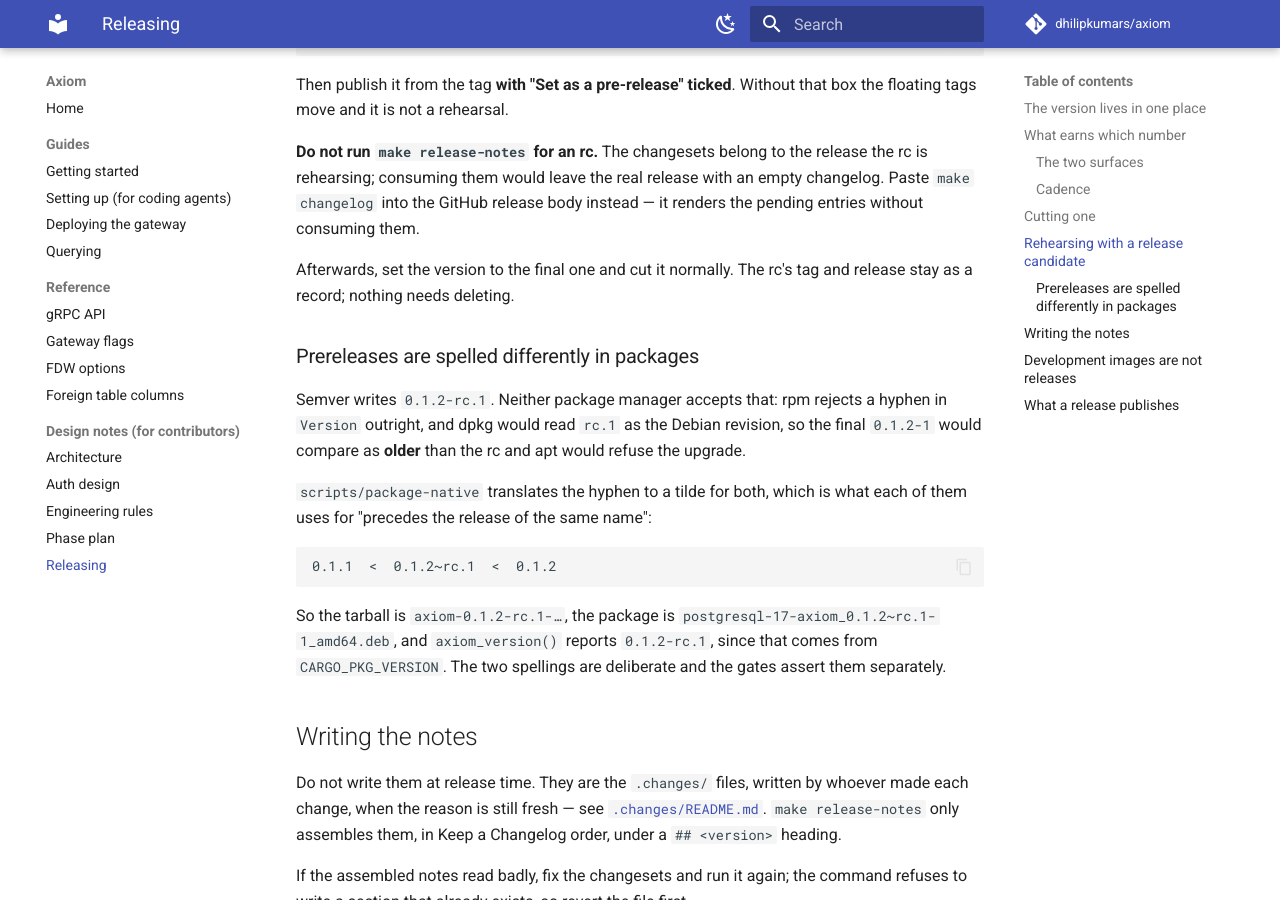
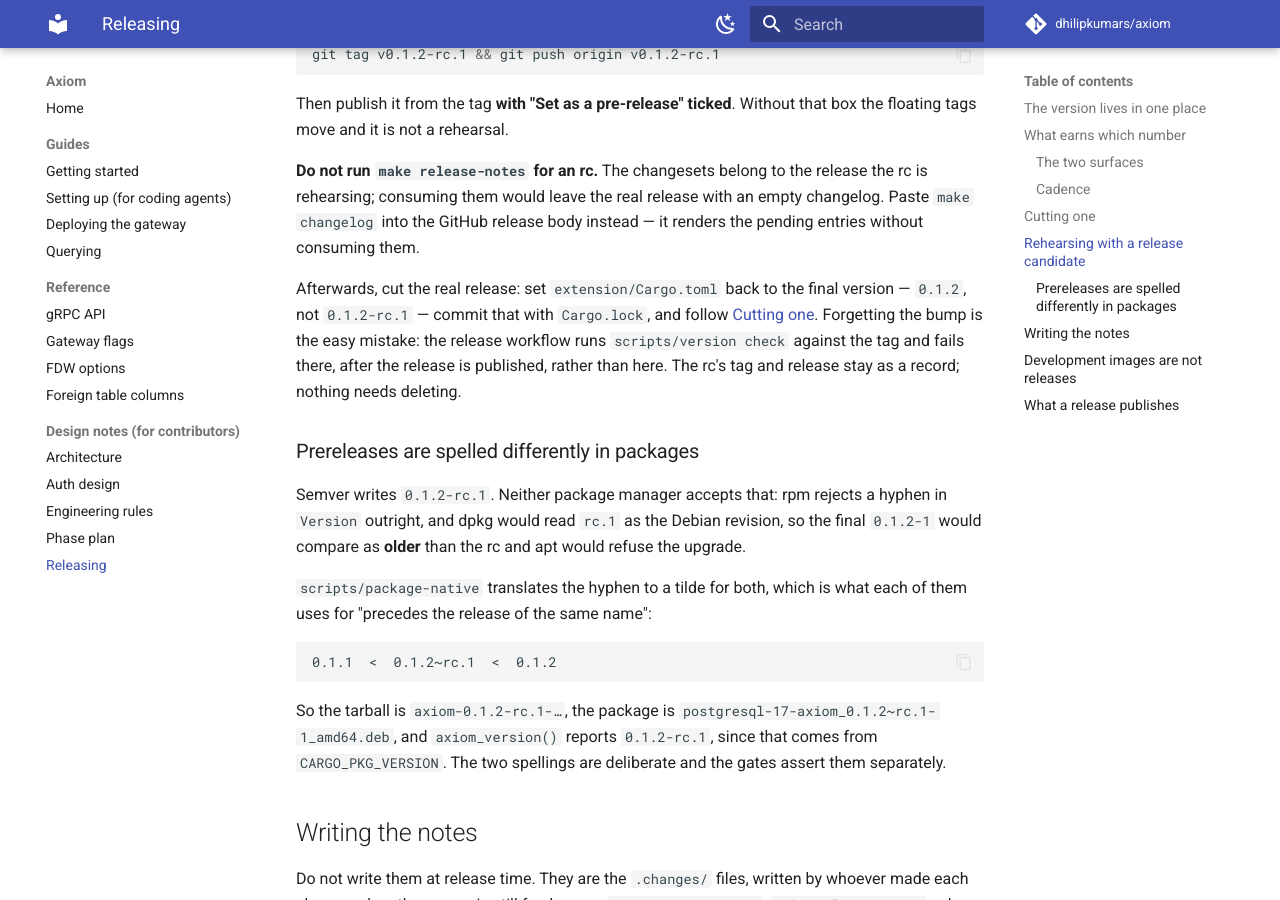
Before and after one commit to dhilipkumars/axiom, an MkDocs documentation site: the page built from docs/RELEASING.md, in a window 1280 px wide and 900 px high, scrolled down 3412 px. Built offline with MkDocs 1.6.1 and Material for MkDocs 9.7.7, drawn with Linux system fonts in a browser that asks for light colours; comment, search, counter and statistics services are not loaded; some of the changed text lies outside the part shown.

Commit message:
Stop the stale-script check forbidding the fix it makes harder
An unframed review -- given the PR and the issues and left to find its
own angle, rather than told what to attack -- found the thing five
directed rounds had not.

The check I added counts every axiom--*.sql as a duplicate install
script. Postgres names an upgrade script axiom--<from>--<to>.sql, which
matches that glob, so the check forbids ever shipping one. It was written
to stop a stale build cache leaking old releases' install scripts and it
does that, but it also blocks the correct future state, which is worse
than the bug it prevents. Install and upgrade scripts are now told apart
by the doubled hyphen, and only install scripts are counted. Checked all
three ways: one install accepted, install plus upgrade accepted, two
installs rejected.

The review's framing of that finding needed correcting in one direction
and conceding in the other. It read as "this PR breaks the extension
upgrade path". It does not: Axiom ships no upgrade scripts for any
version pair, so `ALTER EXTENSION axiom UPDATE` has never worked, and
`DROP EXTENSION axiom CASCADE` takes every foreign table, server and
user mapping with it. That predates this branch and is now issue #65.
What is mine is the check standing in the way of fixing it.

Three smaller findings, all correct:

package-extension asked `scripts/version package` for the spelling
without passing the version, while package-native passes it. Harmless
today because package-extension reads the version from Cargo.toml
anyway, but it is the same contract and it should not depend on two
scripts happening to agree.

The usage banner omitted --glibc-floor, which the script parses and
package-extension passes.

"Cutting one" never said to set the version. The rc section sends the
maintainer there afterwards, so following both literally cuts v0.1.2
with Cargo.toml still reading 0.1.2-rc.1 -- and the failure lands in the
release workflow's `scripts/version check`, after publishing, not
locally.

Co-Authored-By: Claude Opus 5 <noreply@anthropic.com>

````diff
--- a/docs/RELEASING.md
+++ b/docs/RELEASING.md
@@ -90,6 +90,7 @@ immediately, and are never held back for a cadence.
 ## Cutting one
 
 ```sh
+# extension/Cargo.toml -> X.Y.Z first; everything else derives from it
 make release-check                  # changesets well-formed, version consistent
 make changelog                      # read what the release will say
 make release-notes VERSION=X.Y.Z    # assemble CHANGELOG.md, empty .changes/
@@ -149,8 +150,12 @@ release the rc is rehearsing; consuming them would leave the real release with
 an empty changelog. Paste `make changelog` into the GitHub release body
 instead — it renders the pending entries without consuming them.
 
-Afterwards, set the version to the final one and cut it normally. The rc's tag
-and release stay as a record; nothing needs deleting.
+Afterwards, cut the real release: set `extension/Cargo.toml` back to the final
+version — `0.1.2`, not `0.1.2-rc.1` — commit that with `Cargo.lock`, and follow
+[Cutting one](#cutting-one). Forgetting the bump is the easy mistake: the
+release workflow runs `scripts/version check` against the tag and fails there,
+after the release is published, rather than here. The rc's tag and release stay
+as a record; nothing needs deleting.
 
 ### Prereleases are spelled differently in packages
 
````
Also changed, not shown: 2 other files.
